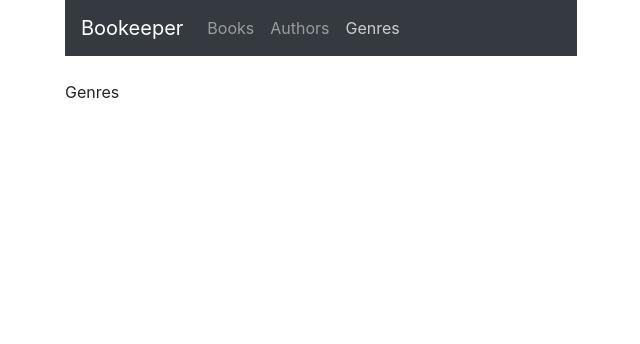
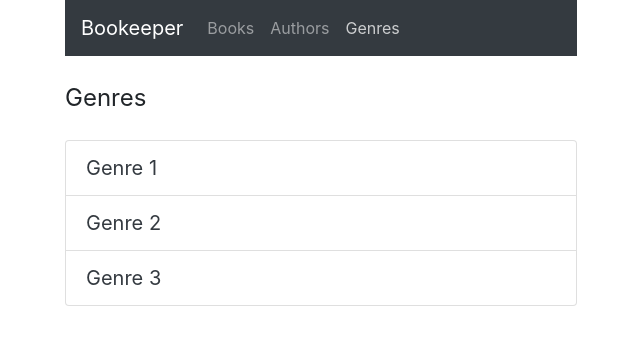
Before and after one commit to artyom-319/bookeeper-front, a React app: page / in a window 1280 px wide. Both pictures are taken after a click on the button "Genres". Shown: the top 344 px of the page, without its empty margins (255-895 px from the left). Built offline with nearby package versions, Linux system fonts and the light colour scheme; the HTML template or start-up script is replaced by a standard one.

Commit message:
+ genre components

```diff
--- a/src/components/author/AuthorList.js
+++ b/src/components/author/AuthorList.js
@@ -1,8 +1,8 @@
 import React from 'react';
 import PropTypes from 'prop-types';
+import { ListGroup } from "react-bootstrap";
 
 import Author from "./Author";
-import { ListGroup } from "react-bootstrap";
 
 class AuthorListComponent extends React.Component {
     render() {
--- /dev/null
+++ b/src/components/genre/Genre.js
@@ -0,0 +1,23 @@
+import React from 'react';
+import PropTypes from 'prop-types';
+
+class GenreComponent extends React.Component {
+    render() {
+        return (
+            <div>
+                <div className="row">
+                    <a className="pre-large col-8 text-decoration-none text-dark"
+                       href={ `/genres/${ this.props.title }/books` }>
+                        { this.props.title }
+                    </a>
+                </div>
+            </div>
+        );
+    }
+}
+
+GenreComponent.propTypes = {
+    title: PropTypes.string.isRequired,
+};
+
+export default GenreComponent;
--- /dev/null
+++ b/src/components/genre/GenreList.js
@@ -0,0 +1,28 @@
+import React from 'react';
+import PropTypes from 'prop-types';
+import { ListGroup } from "react-bootstrap";
+
+import Genre from "./Genre";
+
+class GenreListComponent extends React.Component {
+    render() {
+        const genres = this.props.genreList.map(
+            genre =>
+                <ListGroup.Item>
+                    <Genre key={ genre.title } title={ genre.title } />
+                </ListGroup.Item>
+        );
+        return (
+            <div className="b-genre-list-container">
+                { this.props.isLoading ? <div>Загрузка....</div> : <ListGroup>{ genres }</ListGroup> }
+            </div>
+        );
+    }
+}
+
+GenreListComponent.propTypes = {
+    isLoading: PropTypes.bool.isRequired,
+    genreList: PropTypes.arrayOf(PropTypes.shape(Genre.propTypes)),
+};
+
+export default GenreListComponent;
--- a/src/pages/AuthorsPage.js
+++ b/src/pages/AuthorsPage.js
@@ -73,7 +73,7 @@ class AuthorsPageComponent extends React.Component {
                     <AuthorForm onCreate={ this.onAuthorCreate }/>
                 </FormModal>
             </div>
-        )
+        );
     }
 }
 
--- a/src/pages/GenresPage.js
+++ b/src/pages/GenresPage.js
@@ -1,11 +1,45 @@
 import React from 'react';
+import 'bootstrap/dist/css/bootstrap.min.css';
 
-class GenresPage extends React.Component {
+import GenreList from "../components/genre/GenreList";
+
+const GENRE_LIST = [
+    {
+        title: 'Genre 1',
+    },
+    {
+        title: 'Genre 2',
+    },
+    {
+        title: 'Genre 3',
+    },
+];
+
+class GenresPageComponent extends React.Component {
+    state = {
+        genreList: [],
+        isLoading: false,
+    };
+
+    componentDidMount() {
+        this.setState({ isLoading: true });
+        window.setTimeout(
+            () => this.setState({ genreList: GENRE_LIST, isLoading: false }),
+            500
+        );
+    }
+
     render() {
         return (
-            <div>Genres</div>
+            <div className="b-genre-container">
+                <div className="row g-2">
+                    <span className="large col-10" >Genres</span>
+                </div>
+                <br/>
+                <GenreList isLoading={ this.state.isLoading } genreList={ this.state.genreList }/>
+            </div>
         );
     }
 }
 
-export default GenresPage;
+export default GenresPageComponent;
```
